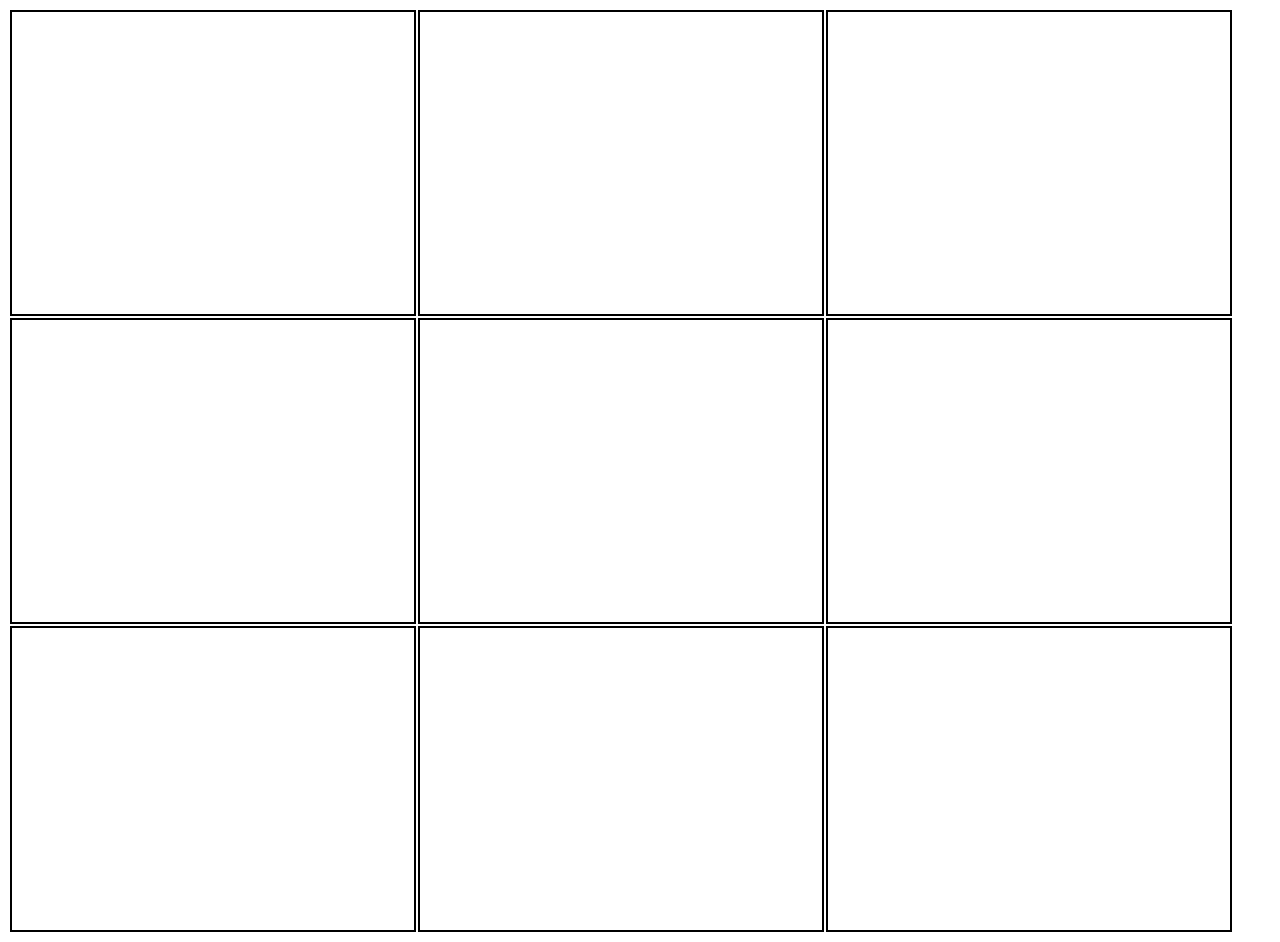
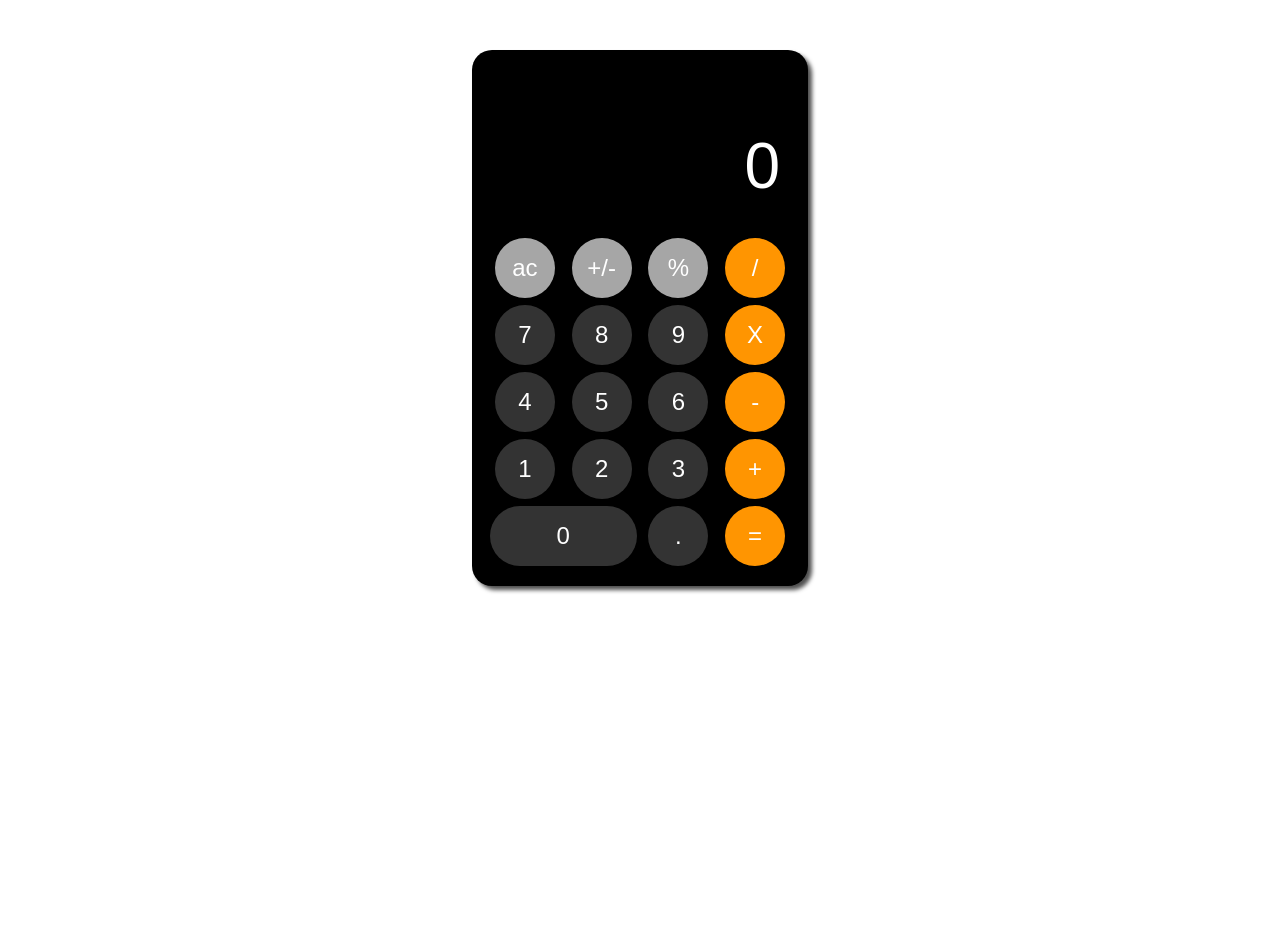
Before and after one commit to VladShcherbina/JS_Home, a plain HTML site: page index.html in a window 1280 px wide. After the commit the page ends 800 px from the top, so only its background shows below. Drawn offline with Linux system fonts and the light colour scheme.

Commit message:
calculate

```diff
--- a/index.html
+++ b/index.html
@@ -3,13 +3,43 @@
 <head>
     <meta charset="UTF-8">
     <meta name="viewport" content="width=device-width, initial-scale=1.0">
-    <title>Document</title>
+    <title>Калькулятор</title>
+    <link rel="stylesheet" href="./style.css">
 </head>
 <body>
 
-<table id="myTable">
+    <div class="calc">
+        <div class="calc-screen">
+            <p>0</p>
+        </div>
+        <div class="buttons">
+            <div class="btn ac bg-grey">ac</div>
+            <div class="btn plus-minus bg-grey">+/-</div>
+            <div class="btn percent bg-grey">%</div>
+            <div class="btn division bg-orange">/</div>
 
-</table>
+            <div class="btn seven">7</div>
+            <div class="btn eight">8</div>
+            <div class="btn nine">9</div>
+            <div class="btn myltiply bg-orange">X</div>
+
+            <div class="btn four">4</div>
+            <div class="btn five">5</div>
+            <div class="btn six">6</div>
+            <div class="btn minus bg-orange">-</div>
+
+            <div class="btn one">1</div>
+            <div class="btn two">2</div>
+            <div class="btn three">3</div>
+            <div class="btn plus bg-orange">+</div>
+
+            <div class="btn zero">0</div>
+            <div class="btn dot">.</div>
+            <div class="btn equal bg-orange">=</div>
+        </div>
+    </div>
+
+
     <script src="./main.js"></script>
 </body>
 </html>
--- a/main.js
+++ b/main.js
@@ -1,30 +1,80 @@
-const table = document.querySelector('#myTable')
-let isTrue = true
+let a = ''; //first number
+let b = ''; //second number
+let sign = '';
+let finish = false
 
-for(i = 0; i < 3; i++) {
-    let tr = document.createElement('tr');
+const digit = ['0', '1', '2', '3', '4', '5', '6', '7', '8', '9', '.']
+const action = ['-', '+', 'X', '/']
 
-    for(j = 0; j < 3; j++) {
-        let td = document.createElement('td');
-        td.style.fontSize = '40px'
-        td.style.textAlign = 'center'
-        td.style.border = '2px solid #000000'
-        td.style.width = '400px'
-        td.style.height = '300px'
-		tr.appendChild(td);
-        td.addEventListener('click', () => {
-            if(isTrue) {
-                td.textContent = 'X'
-                isTrue = false
-            } else {
-                td.textContent = 'O'
-                isTrue = true
-            }
-            // isTrue = !isTrue
-        })
+//monitor
 
+const out = document.querySelector('.calc-screen p')
+function clearAll() {
+    a = '';
+    b = '';
+    sign = '';
+    finish = false;
+    out.textContent = 0;
+}
+
+document.querySelector('.ac').onclick = clearAll
+document.querySelector('.buttons').onclick = (event) => {
+
+    if(!event.target.classList.contains('btn')) return;
+
+    if(event.target.classList.contains('ac')) return;
+
+    out.textContent = '';
+    const key = event.target.textContent;
+    if(digit.includes(key)) {
+        if(b === '' && sign === ''){
+        a += key;
+
+        out.textContent = a
+        }
+        else if(a!== '' && b!== '' && finish) {
+            b = key;
+            finish = false;
+            out.textContent = b;
+        }
+        else{
+            b += key;
+            out.textContent = b;
+        }
+        return;
     }
 
+    if(action.includes(key)) {
+        sign = key
+        out.textContent = sign
+        return
+    }
 
-    table.appendChild(tr);
+    if(key === '=') {
+        if(b === '') b = a;
+        switch(sign) {
+            case "+":
+                a = (+a) + (+b)
+                break;
+            case "-":
+                a = a - b
+                break;
+            case "X":
+                a = a * b
+                break;
+            case "/":
+                if(b === '0') {
+                    out.textContent = 'Ошибка';
+                    a = '';
+                    b = '';
+                    sign = '';
+                    return
+                }
+                a = a / b
+                break;
+        }
+        finish = true;
+        out.textContent = a;
+        console.log(a, b, sign)
+    }
 }
--- /dev/null
+++ b/style.css
@@ -0,0 +1,69 @@
+.calc{
+    margin: 50px auto;
+    width: 300px;
+    height: 500px;
+    /* border: 1px solid #000; */
+    border-radius: 20px;
+    background-color: #000;
+    color: #fff;
+    font-family: Arial;
+    padding: 18px;
+    box-shadow: 4px 4px 4px #4f4f4f;
+}
+
+.calc-screen{
+    height: 125px;
+    padding: 10px;
+    display: grid;
+    justify-items: end;
+    align-items: end;
+    margin-bottom: 25px;
+}
+.calc-screen p {
+    text-align: right;
+    font-size: 4rem;
+    margin: 0;
+}
+
+.btn{
+    width: 60px;
+    height: 60px;
+    background-color: #333;
+    border-radius: 50%;
+    text-align: center;
+    line-height: 60px;
+    font-size: 1.5rem;
+    cursor: pointer;
+    user-select: none;
+}
+
+.buttons{
+    display: grid;
+    grid-template-areas:
+    "acc plus-minus percent division"
+    "seven eight nine multi"
+    "four five siz minus"
+    "one two three plus"
+    "zero zero dot equal";
+    grid-gap: 7px;
+    justify-items: center;
+}
+
+.btn:hover{
+    filter: brightness(120%);
+}
+.btn:hover{
+    filter: brightness(90%);
+}
+
+.btn.bg-grey{
+    background: #a6a6a6;
+}
+.btn.bg-orange{
+    background: #ff9501;
+}
+.btn.zero{
+    grid-area: zero;
+    width: 100%;
+    border-radius: 34px;
+}
```
